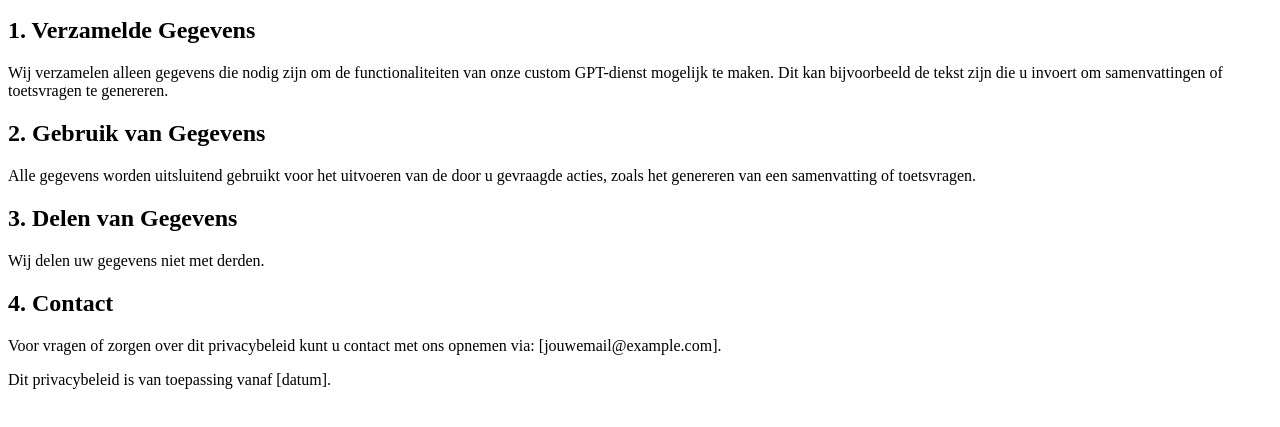
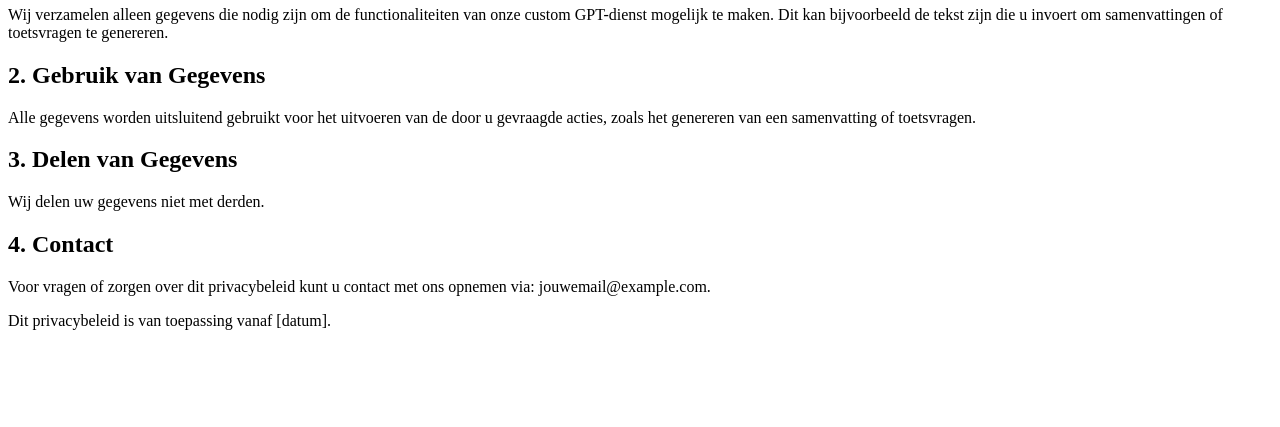
Before and after one commit to tarik12321/privacy-policy, a plain HTML site: page index.html in a window 1280 px wide. Shown: the part 159-586 px from the top of the page. Drawn offline with Linux system fonts and the light colour scheme.

Commit message:
Update index.html

```diff
--- a/index.html
+++ b/index.html
@@ -1,7 +1,6 @@
 <!DOCTYPE html>
 <html>
 <head>
-    <h1>Privacybeleid</h1>
     <title>Privacybeleid</title>
 </head>
 <body>
@@ -14,7 +13,7 @@
     <h2>3. Delen van Gegevens</h2>
     <p>Wij delen uw gegevens niet met derden.</p>
     <h2>4. Contact</h2>
-    <p>Voor vragen of zorgen over dit privacybeleid kunt u contact met ons opnemen via: [jouwemail@example.com].</p>
+    <p>Voor vragen of zorgen over dit privacybeleid kunt u contact met ons opnemen via: jouwemail@example.com.</p>
     <p>Dit privacybeleid is van toepassing vanaf [datum].</p>
 </body>
 </html>
```
